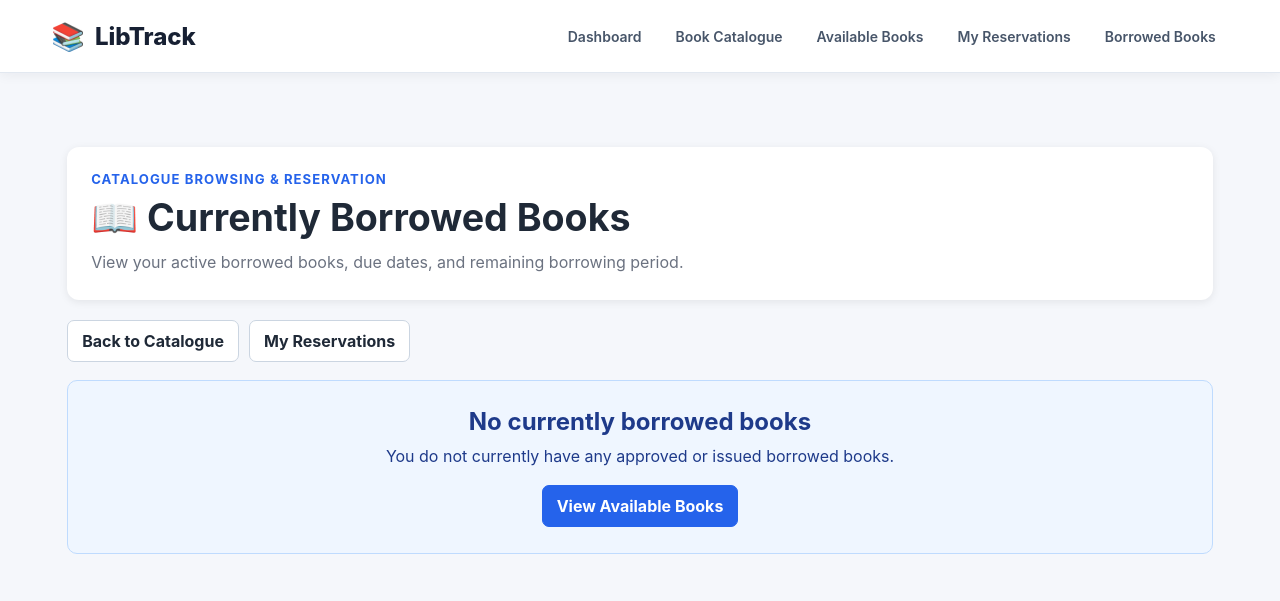
After one commit to WengKang76/LibTrack_System, a Flask app: page /catalogue/my-borrowed-books in a window 1280 px wide. The commit adds this page. Shown: the top 601 px of the page. Run offline with Flask 3, Linux system fonts and the light colour scheme; data that the repository does not hold is empty; parts of the project's set-up code (start-up, migrations or seed data) failed here and were passed over.

Commit message:
(SCRUM-675, SCRUM-677): Add borrowed books view and remaining borrowing period
Implemented the currently borrowed books page, remaining-day calculation, overdue status, due-date derivation, navigation updates, and automated integration tests.

Note: SCRUM-690 was previously implemented and tested as part of the reservation changes, but it was omitted from the earlier commit message.

```diff
--- a/modules/catalogue_reservation/routes.py
+++ b/modules/catalogue_reservation/routes.py
@@ -1,5 +1,5 @@
 from flask import Blueprint, render_template, request, redirect, url_for, flash, session
-from datetime import datetime
+from datetime import date, datetime, timedelta
 
 from config.firebase_config import db
 
@@ -13,6 +13,7 @@ BOOKS_COLLECTION = "books"
 RESERVATIONS_COLLECTION = "reservations"
 BORROW_REQUESTS_COLLECTION = "borrow_requests"
 BORROWING_PERIOD_DAYS = 14
+CURRENT_BORROWING_STATUSES = {"approved", "borrowed", "issued", "active"}
 
 
 def _safe_int(value, default=0):
@@ -20,6 +21,117 @@ def _safe_int(value, default=0):
         return int(value)
     except (TypeError, ValueError):
         return default
+
+
+def _parse_date(value):
+    """Convert supported Firestore or string values into a date."""
+    if value is None:
+        return None
+
+    if isinstance(value, datetime):
+        return value.date()
+
+    if isinstance(value, date):
+        return value
+
+    if isinstance(value, str):
+        cleaned_value = value.strip()
+        if not cleaned_value:
+            return None
+
+        # Support ISO dates, ISO datetimes and the format already used by
+        # this module when writing Firestore records.
+        try:
+            return datetime.fromisoformat(
+                cleaned_value.replace("Z", "+00:00")
+            ).date()
+        except ValueError:
+            pass
+
+        for date_format in ("%Y-%m-%d", "%d/%m/%Y", "%d-%m-%Y"):
+            try:
+                return datetime.strptime(cleaned_value, date_format).date()
+            except ValueError:
+                continue
+
+    return None
+
+
+def _today():
+    """Return today's date through a small wrapper for deterministic tests."""
+    return date.today()
+
+
+def _remaining_period_text(remaining_days):
+    if remaining_days is None:
+        return "Due date unavailable"
+    if remaining_days > 1:
+        return f"{remaining_days} days remaining"
+    if remaining_days == 1:
+        return "1 day remaining"
+    if remaining_days == 0:
+        return "Due today"
+
+    overdue_days = abs(remaining_days)
+    suffix = "day" if overdue_days == 1 else "days"
+    return f"Overdue by {overdue_days} {suffix}"
+
+
+def _normalise_current_borrowing(document):
+    """Convert one approved/issued request into a borrowed-book record."""
+    borrowing = document.to_dict() or {}
+    status = str(borrowing.get("status", "")).strip().lower()
+
+    if status not in CURRENT_BORROWING_STATUSES:
+        return None
+
+    borrowing_period_days = _safe_int(
+        borrowing.get("borrowing_period_days", BORROWING_PERIOD_DAYS),
+        BORROWING_PERIOD_DAYS,
+    )
+    if borrowing_period_days <= 0:
+        borrowing_period_days = BORROWING_PERIOD_DAYS
+
+    borrow_date = (
+        _parse_date(borrowing.get("borrow_date"))
+        or _parse_date(borrowing.get("issued_date"))
+        or _parse_date(borrowing.get("approval_date"))
+        or _parse_date(borrowing.get("approved_date"))
+        or _parse_date(borrowing.get("request_date"))
+    )
+    due_date = _parse_date(borrowing.get("due_date"))
+
+    # SCRUM-677 integration: records created by SCRUM-16 already include
+    # borrowing_period_days. When the approval module has not stored a due
+    # date, derive it from the approval/borrow/request date.
+    if due_date is None and borrow_date is not None:
+        due_date = borrow_date + timedelta(days=borrowing_period_days)
+
+    remaining_days = None
+    if due_date is not None:
+        remaining_days = (due_date - _today()).days
+
+    borrowing["borrowing_id"] = document.id
+    borrowing["borrow_date_value"] = borrow_date
+    borrowing["due_date_value"] = due_date
+    borrowing["borrow_date_display"] = (
+        borrow_date.strftime("%Y-%m-%d") if borrow_date else "Not available"
+    )
+    borrowing["due_date_display"] = (
+        due_date.strftime("%Y-%m-%d") if due_date else "Not available"
+    )
+    borrowing["borrowing_period_days"] = borrowing_period_days
+    borrowing["remaining_days"] = remaining_days
+    borrowing["remaining_period_text"] = _remaining_period_text(remaining_days)
+    borrowing["remaining_period_state"] = (
+        "overdue"
+        if remaining_days is not None and remaining_days < 0
+        else "due-today"
+        if remaining_days == 0
+        else "active"
+    )
+
+    return borrowing
 
 
 def _matches_search(book, search_keyword):
@@ -507,3 +619,41 @@ def request_borrow_book(book_id):
         return redirect(
             url_for("catalogue_reservation.view_catalogue")
         )
+
+
+# SCRUM-675 and SCRUM-677: View currently borrowed books and remaining period
+@catalogue_bp.route("/my-borrowed-books")
+def view_currently_borrowed_books():
+    """Display the current student's approved or issued borrowing records."""
+    student_id = session.get("student_id", "S001")
+    borrowed_books = []
+
+    try:
+        documents = (
+            db.collection(BORROW_REQUESTS_COLLECTION)
+            .where("student_id", "==", student_id)
+            .stream()
+        )
+
+        for document in documents:
+            borrowing = _normalise_current_borrowing(document)
+            if borrowing is not None:
+                borrowed_books.append(borrowing)
+
+        # Books due first are displayed first. Records without a due date are
+        # placed at the end so valid remaining-period information is prominent.
+        borrowed_books.sort(
+            key=lambda borrowing: (
+                borrowing.get("due_date_value") is None,
+                borrowing.get("due_date_value") or date.max,
+                str(borrowing.get("book_title", "")).lower(),
+            )
+        )
+
+    except Exception as error:
+        flash(f"Error loading borrowed books: {error}", "danger")
+
+    return render_template(
+        "catalogue_reservation/currently_borrowed_books.html",
+        borrowed_books=borrowed_books,
+    )
--- a/static/css/catalogue_reservation.css
+++ b/static/css/catalogue_reservation.css
@@ -613,3 +613,32 @@
     color: #1d4ed8;
     font-size: 1.2rem;
 }
+
+/* SCRUM-675 and SCRUM-677: currently borrowed books */
+.borrowed-books-table {
+    min-width: 1050px;
+}
+
+.remaining-period {
+    display: inline-block;
+    padding: 6px 10px;
+    border-radius: 999px;
+    font-size: 0.84rem;
+    font-weight: 700;
+    white-space: nowrap;
+}
+
+.remaining-period-active {
+    color: #166534;
+    background: #dcfce7;
+}
+
+.remaining-period-due-today {
+    color: #92400e;
+    background: #fef3c7;
+}
+
+.remaining-period-overdue {
+    color: #991b1b;
+    background: #fee2e2;
+}
--- a/templates/base.html
+++ b/templates/base.html
@@ -53,6 +53,12 @@
                 ) }}">
                     My Reservations
                 </a>
+
+                <a href="{{ url_for(
+                    'catalogue_reservation.view_currently_borrowed_books'
+                ) }}">
+                    Borrowed Books
+                </a>
             </nav>
         </div>
     </header>
--- /dev/null
+++ b/templates/catalogue_reservation/currently_borrowed_books.html
@@ -0,0 +1,88 @@
+{% extends "base.html" %}
+
+{% block title %}Currently Borrowed Books | LibTrack{% endblock %}
+
+{% block extra_css %}
+<link rel="stylesheet"
+      href="{{ url_for('static', filename='css/catalogue_reservation.css') }}">
+{% endblock %}
+
+{% block content %}
+<div class="reservation-page">
+    <header class="reservation-header">
+        <div>
+            <p class="reservation-eyebrow">Catalogue Browsing &amp; Reservation</p>
+            <h1>📖 Currently Borrowed Books</h1>
+            <p>
+                View your active borrowed books, due dates, and remaining
+                borrowing period.
+            </p>
+        </div>
+    </header>
+
+    <div class="reservation-navigation reservation-navigation-left">
+        <a href="{{ url_for('catalogue_reservation.view_catalogue') }}"
+           class="reservation-button reservation-button-secondary">
+            Back to Catalogue
+        </a>
+
+        <a href="{{ url_for('catalogue_reservation.view_my_reservations') }}"
+           class="reservation-button reservation-button-secondary">
+            My Reservations
+        </a>
+    </div>
+
+    {% if borrowed_books %}
+        <div class="reservation-table-container">
+            <table class="reservation-table borrowed-books-table">
+                <thead>
+                    <tr>
+                        <th scope="col">Borrowing ID</th>
+                        <th scope="col">Book ID</th>
+                        <th scope="col">Book Title</th>
+                        <th scope="col">Borrow Date</th>
+                        <th scope="col">Due Date</th>
+                        <th scope="col">Borrowing Period</th>
+                        <th scope="col">Remaining Period</th>
+                    </tr>
+                </thead>
+
+                <tbody>
+                    {% for borrowing in borrowed_books %}
+                        <tr>
+                            <td>{{ borrowing.borrowing_id }}</td>
+                            <td>{{ borrowing.book_id|default('N/A') }}</td>
+                            <td>
+                                <strong>
+                                    {{ borrowing.book_title|default('Untitled Book') }}
+                                </strong>
+                            </td>
+                            <td>{{ borrowing.borrow_date_display }}</td>
+                            <td>{{ borrowing.due_date_display }}</td>
+                            <td>{{ borrowing.borrowing_period_days }} days</td>
+                            <td>
+                                <span class="remaining-period remaining-period-{{ borrowing.remaining_period_state }}">
+                                    {{ borrowing.remaining_period_text }}
+                                </span>
+                            </td>
+                        </tr>
+                    {% endfor %}
+                </tbody>
+            </table>
+        </div>
+    {% else %}
+        <section class="reservation-empty">
+            <h2>No currently borrowed books</h2>
+            <p>
+                You do not currently have any approved or issued borrowed
+                books.
+            </p>
+
+            <a href="{{ url_for('catalogue_reservation.view_available_books') }}"
+               class="reservation-button">
+                View Available Books
+            </a>
+        </section>
+    {% endif %}
+</div>
+{% endblock %}
--- a/templates/catalogue_reservation/my_reservations.html
+++ b/templates/catalogue_reservation/my_reservations.html
@@ -21,6 +21,11 @@
         <a href="{{ url_for('catalogue_reservation.view_catalogue') }}"
            class="reservation-button reservation-button-secondary">
             Back to Catalogue
+        </a>
+
+        <a href="{{ url_for('catalogue_reservation.view_currently_borrowed_books') }}"
+           class="reservation-button reservation-button-secondary">
+            Borrowed Books
         </a>
     </div>
 
--- a/templates/catalogue_reservation/view_catalogue.html
+++ b/templates/catalogue_reservation/view_catalogue.html
@@ -52,6 +52,11 @@
             <a href="{{ url_for('catalogue_reservation.view_my_reservations') }}"
                class="reservation-button reservation-button-secondary">
                 My Reservations
+            </a>
+
+            <a href="{{ url_for('catalogue_reservation.view_currently_borrowed_books') }}"
+               class="reservation-button reservation-button-secondary">
+                Borrowed Books
             </a>
         </nav>
     </section>
```
Also changed, not shown: templates/catalogue_reservation/book_details.html (+7 -0 lines), tests/test_currently_borrowed_books.py (added, +238 -0 lines).
